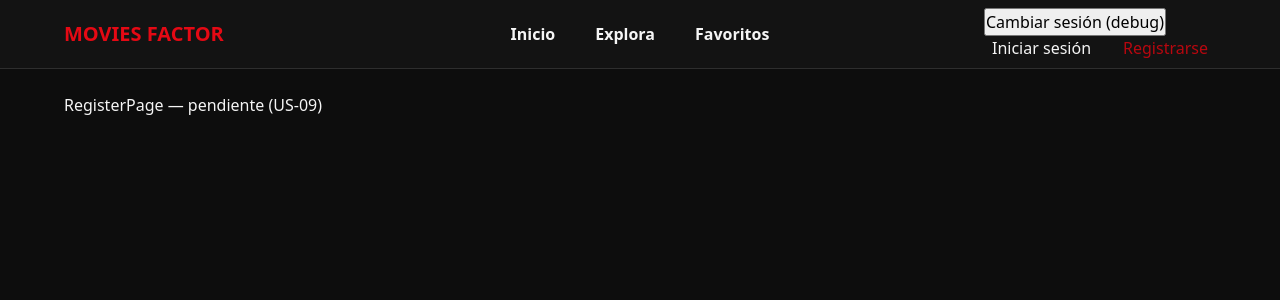
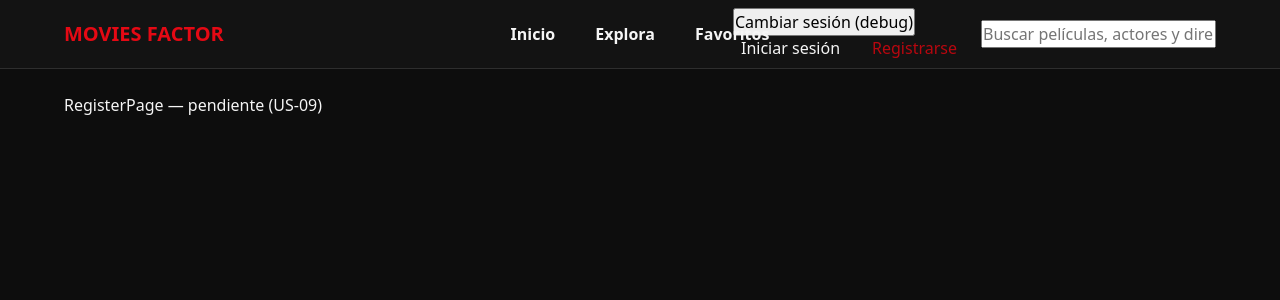
Before and after one commit to Joel-Gandalf/S5_Movies, a React (Vite) app in the folder frontend/: page /register in a window 1280 px wide. Shown: the top 300 px of the page. Built offline with nearby package versions, Linux system fonts and the light colour scheme.

Commit message:
feat(ui): mount SearchBar in the header for all routes except Home
- Reads pathname via useLocation in Layout and renders SearchBar only when pathname is not the Home route

```diff
--- a/frontend/src/components/Layout.tsx
+++ b/frontend/src/components/Layout.tsx
@@ -1,11 +1,13 @@
 import { useState } from 'react';
-import { Outlet, Link } from "react-router";
+import { Outlet, Link, useLocation } from "react-router";
 import { Navbar } from "./Navbar";
 import { AccountNav } from "./AccountNav";
+import { SearchBar } from './SearchBar';
 import styles from '../styles/Layout.module.css';
 
 export const Layout = () => {
     const [isMenuOpen, setIsMenuOpen] = useState(false);
+    const { pathname } = useLocation();
 
     const toggleMenu = () => {
         setIsMenuOpen((prev) => !prev);
@@ -41,6 +43,7 @@ export const Layout = () => {
                             <AccountNav />
                         </div>
                     </nav>
+                    {pathname !== '/' && <SearchBar />}
                 </div>
             </header>
 
```
